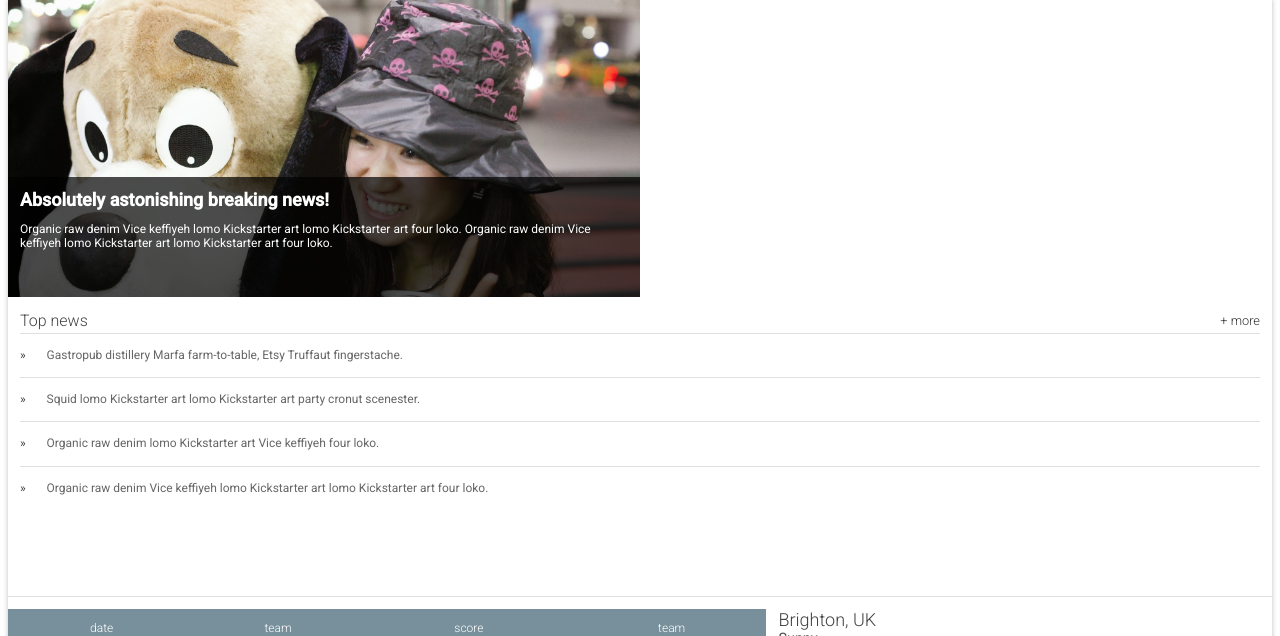
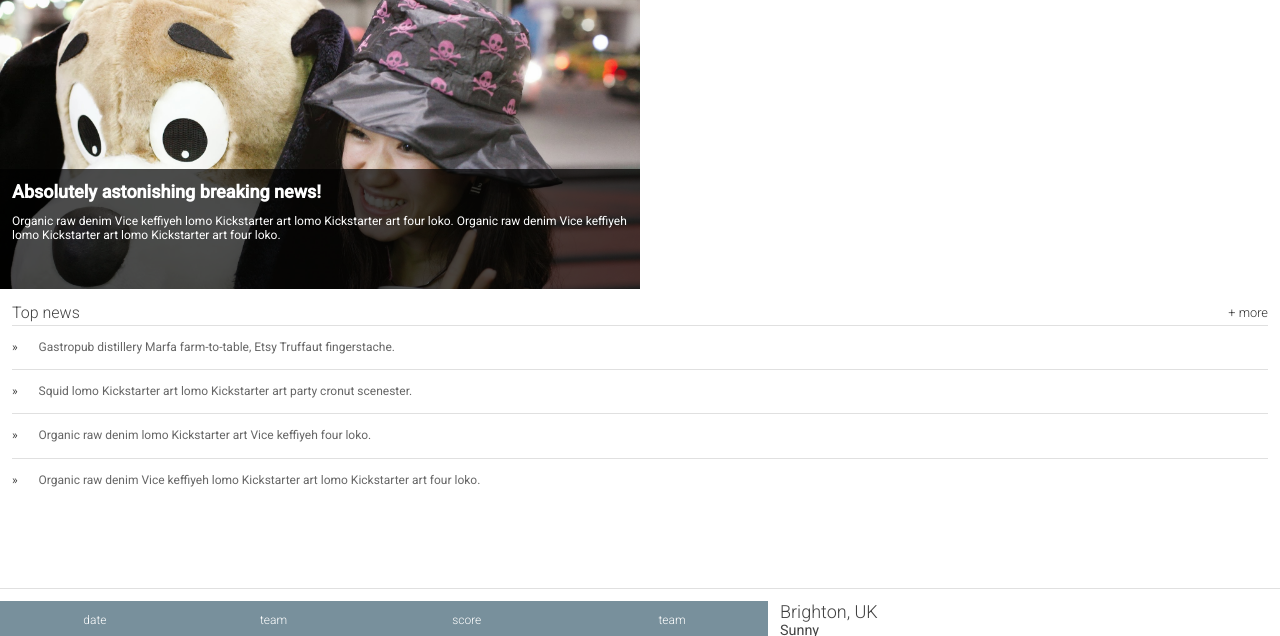
Before and after one commit to BradBrezinski/FEWDPort, a plain HTML site: page Project_1b/index.html in a window 1280 px wide. Shown: the part 188-824 px from the top of the page. Drawn offline with Linux system fonts and the light colour scheme.

Commit message:
cleaning up top rows or main.css

```diff
--- a/Project_1b/main.css
+++ b/Project_1b/main.css
@@ -1,17 +1,3 @@
-Skip to content
-This repository
-Pull requests
-Issues
-Gist
- @BradBrezinski
- Unwatch 1
-  Star 0
-  Fork 0
-BradBrezinski/FEWDPort
- branch: master  FEWDPort/Project_1b/main.css
-@BradBrezinskiBradBrezinski 3 days ago Adding Files and Push
-1 contributor
-RawBlameHistory     Executable File  399 lines (324 sloc)  4.867 kB
 body, html {
   margin: 0;
   padding: 0;
```
